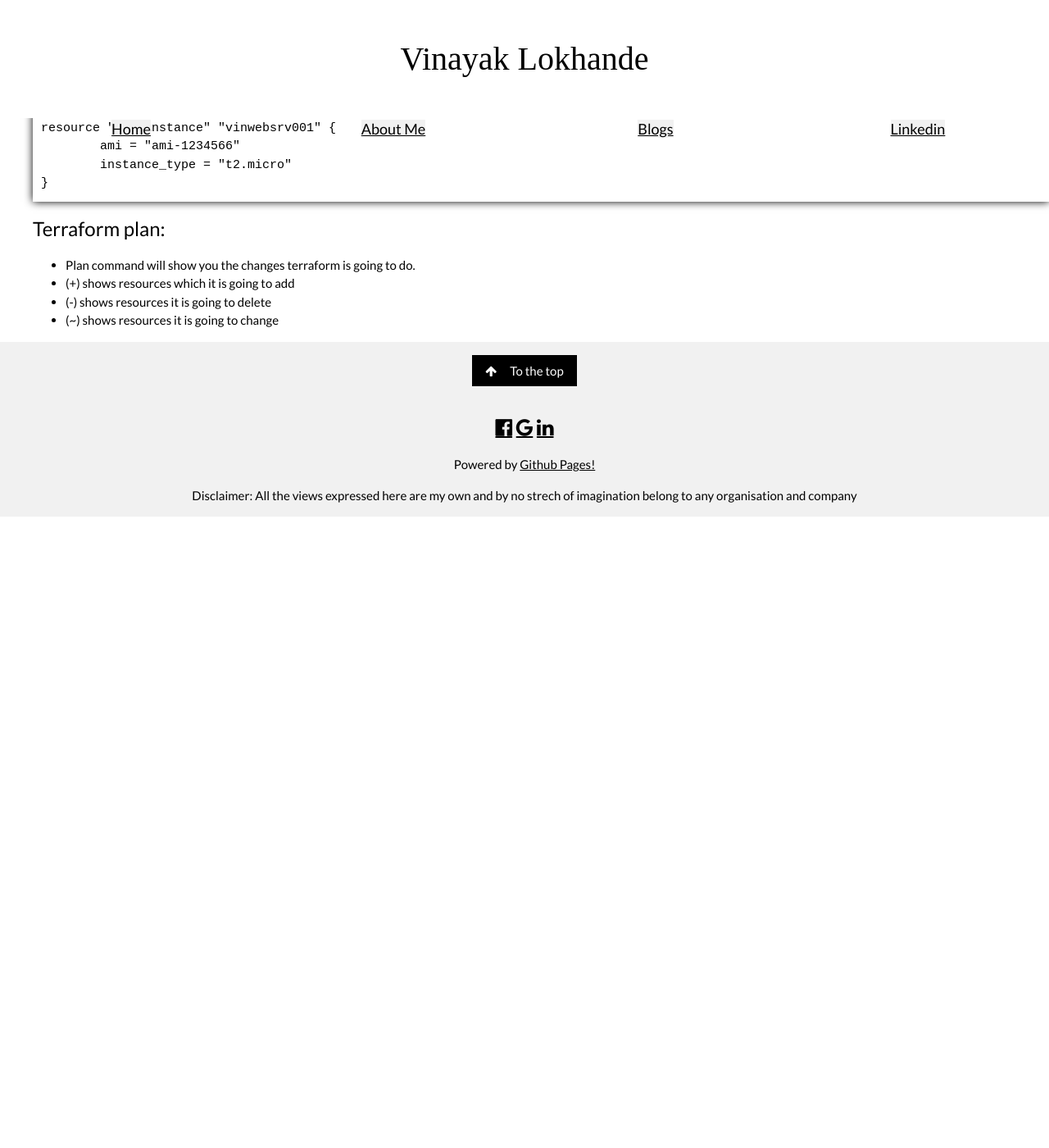
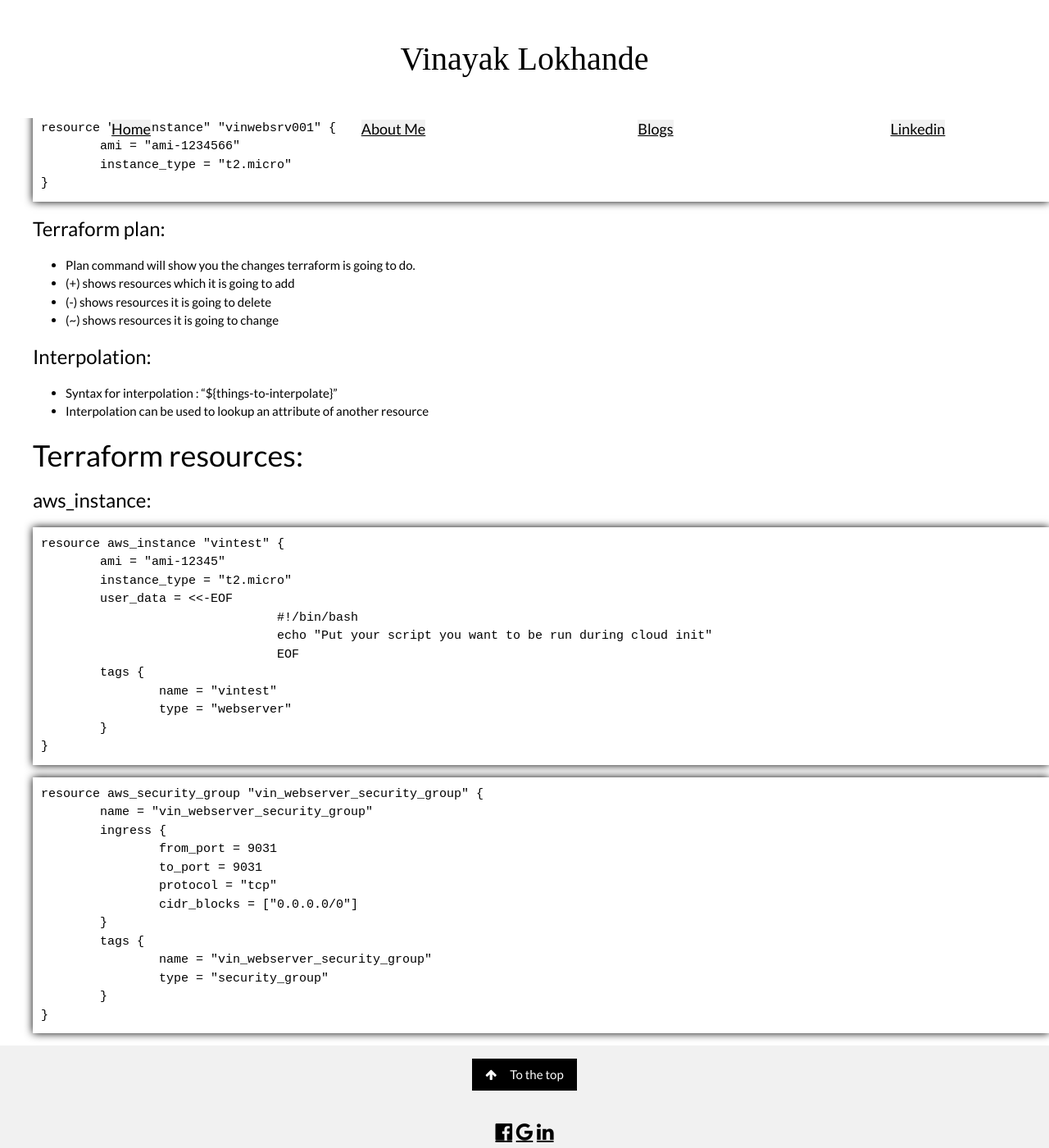
Before and after one commit to vinlok/vinlok.github.io, a Jekyll site: the page built from _posts/2017-02-25-Terraform-101.md, in a window 1280 px wide and 1400 px high, scrolled down 731 px. Shown: the whole window at 82% size. Built offline with Jekyll 4.4.1, drawn with Linux system fonts in a browser that asks for light colours; before the commit the page ends 1361 px from its top, so only the background shows below that.

Commit message:
Adding terraform and ulimit

```diff
--- a/_posts/2017-02-25-Terraform-101.md
+++ b/_posts/2017-02-25-Terraform-101.md
@@ -37,3 +37,45 @@ resource "aws_instance" "vinwebsrv001" {
 - (+) shows resources which it is going to add
 - (-) shows resources it is going to delete
 - (~) shows resources it is going to change
+
+
+### Interpolation:
+- Syntax for interpolation : "${things-to-interpolate}"
+- Interpolation can be used to lookup an attribute of another resource
+
+
+
+
+# Terraform resources:
+
+### aws_instance:
+<pre>
+resource aws_instance "vintest" {
+	ami = "ami-12345"
+	instance_type = "t2.micro"
+	user_data = <<-EOF
+				#!/bin/bash
+				echo "Put your script you want to be run during cloud init"
+				EOF
+	tags {
+		name = "vintest"
+		type = "webserver"
+	}
+}
+</pre>
+
+<pre>
+resource aws_security_group "vin_webserver_security_group" {
+	name = "vin_webserver_security_group"
+	ingress {
+		from_port = 9031
+		to_port = 9031
+		protocol = "tcp"
+		cidr_blocks = ["0.0.0.0/0"]
+	}
+	tags {
+		name = "vin_webserver_security_group"
+		type = "security_group"
+	}
+}
+</pre>>
```
Also changed, not shown: _posts/2017-02-25-ulimit.md (added, +127 -0 lines).
